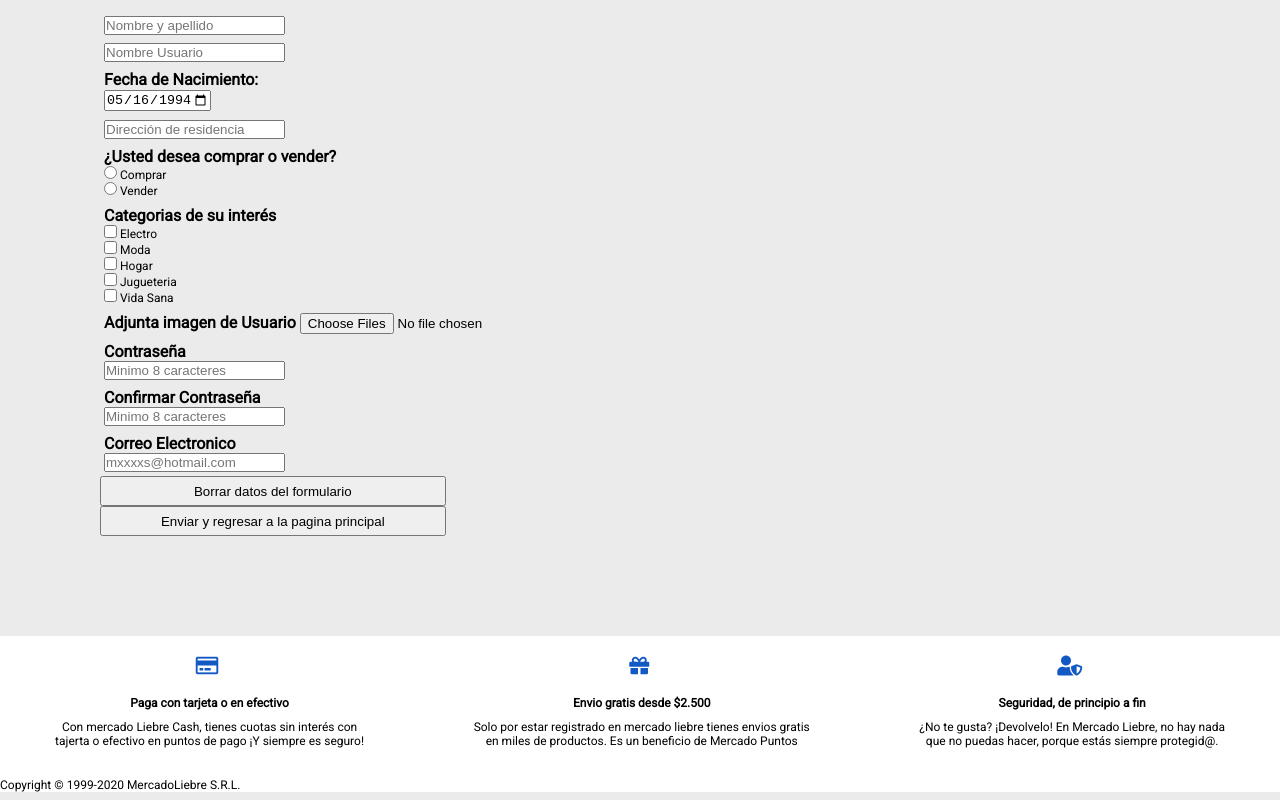
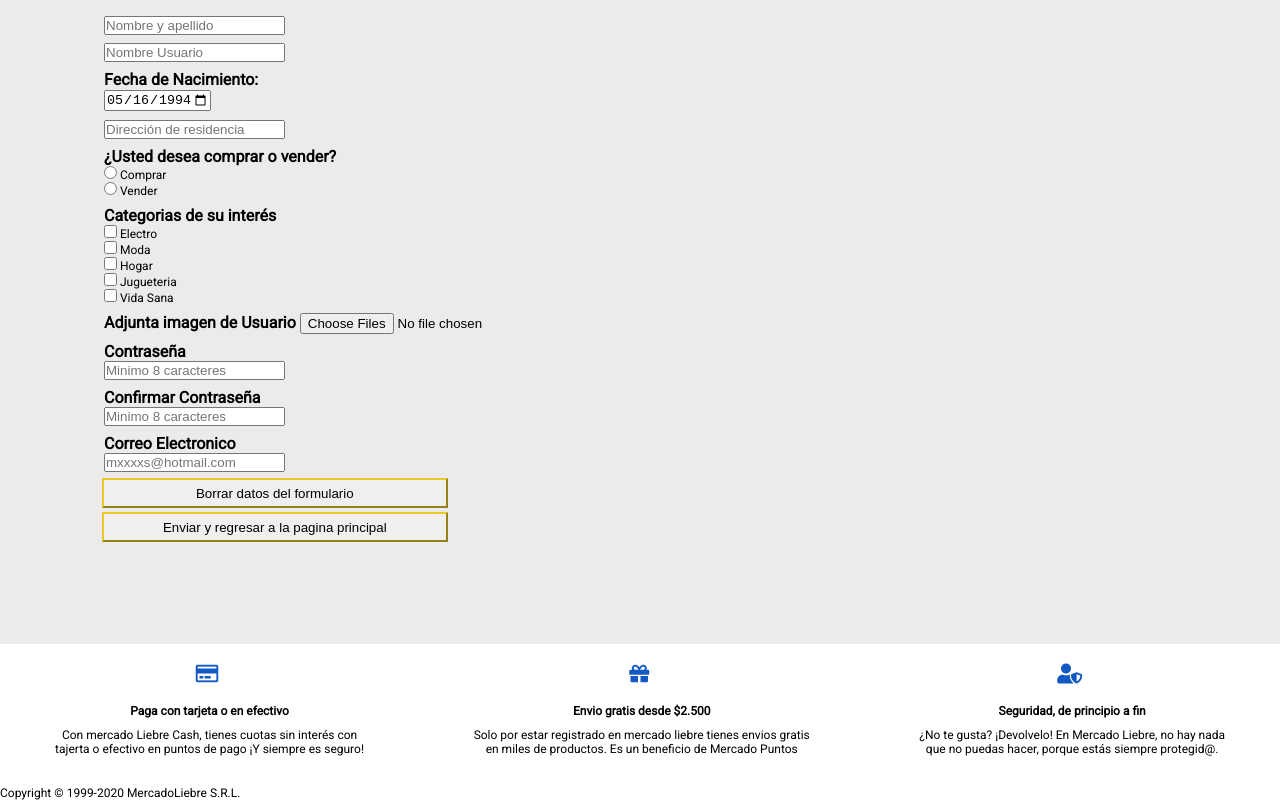
Before and after one commit to malejis16/Mercado_Liebre_AN, a website: page views/register.html in a window 1280 px wide. Shown: the part 484-1284 px from the top of the page. Drawn offline with Linux system fonts and the light colour scheme; files that its build step writes are made by us from their sources; files whose address does not match are found by name.

Commit message:
Actualizacion buttons

```diff
--- a/public/css/styles.css
+++ b/public/css/styles.css
@@ -277,6 +277,12 @@ footer {
   margin: 100px;
 }
 
+.BB {
+  border-width: 2px;
+  margin: 2px;
+  border-color: #eac926;
+}
+
 @media (min-width: 361px) {
   main section article .description {
     transition: 700ms;
--- a/views/register.html
+++ b/views/register.html
@@ -90,8 +90,8 @@
                 <strong><label for='email' >Correo Electronico</label></strong>
                 <p><input id = "email" type='text' name = "correoUsuario" placeholder="mxxxxs@hotmail.com"></p>
             </div>
-            <button class="button" type ="reset"> Borrar datos del formulario </button>
-            <button class="button" type ="submit"> Enviar y regresar a la pagina principal </button>
+            <button class="button BB" type ="reset"> Borrar datos del formulario </button>
+            <button class="button BB" type ="submit"> Enviar y regresar a la pagina principal </button>
         </form>
     </main>
     <footer>
```
Also changed, not shown: views/login.html (+1 -1 lines).
